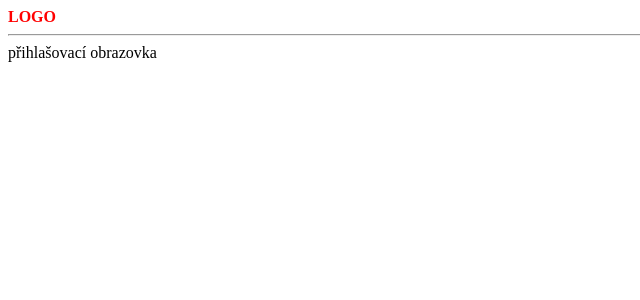
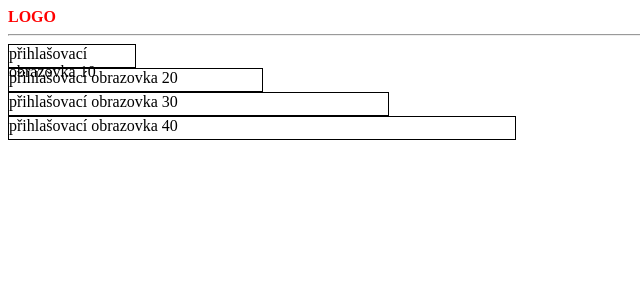
Before and after one commit to mckillem/toDoList, a PHP site: page / in a window 1280 px wide. Shown: the top 300 px of the page, without its empty margins (0-640 px from the left). Run offline with PHP 8.4, Linux system fonts and the light colour scheme; some libraries are stand-ins or nearby versions.

Commit message:
jednotlivé šířky

```diff
--- a/css/style.css
+++ b/css/style.css
@@ -33,3 +33,57 @@
 .grey {
     color: #646464;
 }
+
+.width10 {
+    width: 10%;
+    height: 22px;
+    border: 1px solid black;
+}
+
+.width20 {
+    width: 20%;
+    height: 22px;
+    border: 1px solid black;
+}
+
+.width30 {
+    width: 30%;
+    height: 22px;
+    border: 1px solid black;
+}
+
+.width40 {
+    width: 40%;
+    height: 22px;
+    border: 1px solid black;
+}
+
+.width50 {
+    width: 50%;
+    height: 22px;
+}
+
+.width60 {
+    width: 60%;
+    height: 22px;
+}
+
+.width70 {
+    width: 70%;
+    height: 22px;
+}
+
+.width70 {
+    width: 80%;
+    height: 22px;
+}
+
+.width70 {
+    width: 90%;
+    height: 22px;
+}
+
+.width100 {
+    width: auto;
+    height: 22px;
+}
--- a/html/login.tpl.html
+++ b/html/login.tpl.html
@@ -1,9 +1,21 @@
-<div class="left">
+<div class="left width100">
+
+<div class="left width10">
+    přihlašovací obrazovka 10
+</div>
 
 
-    přihlašovací obrazovka
+    <div class="left width20">
+        přihlašovací obrazovka 20
+    </div>
 
 
+    <div class="left width30">
+        přihlašovací obrazovka 30
+    </div>
 
+    <div class="left width40">
+        přihlašovací obrazovka 40
+    </div>
 
 </div>
```
